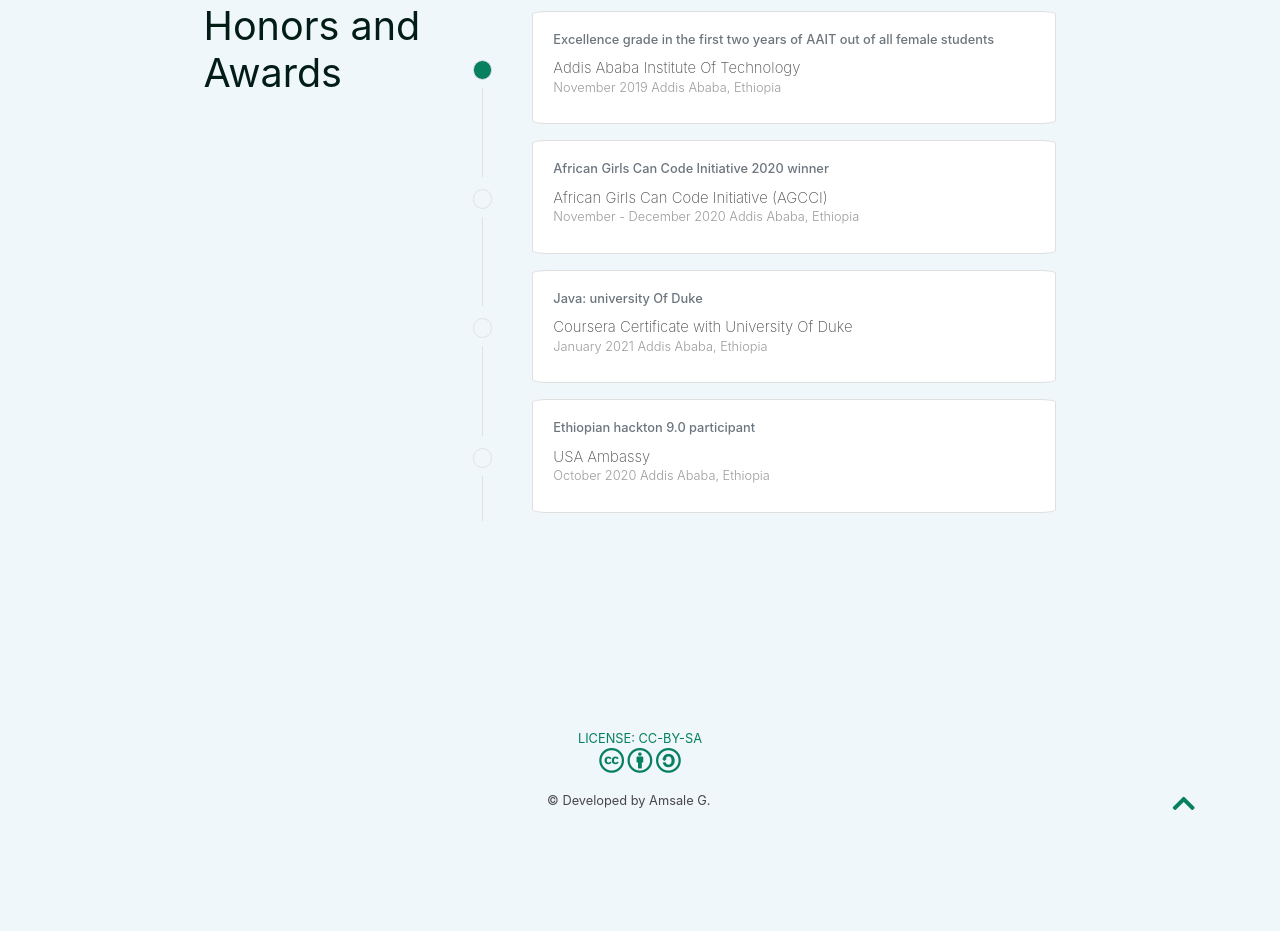
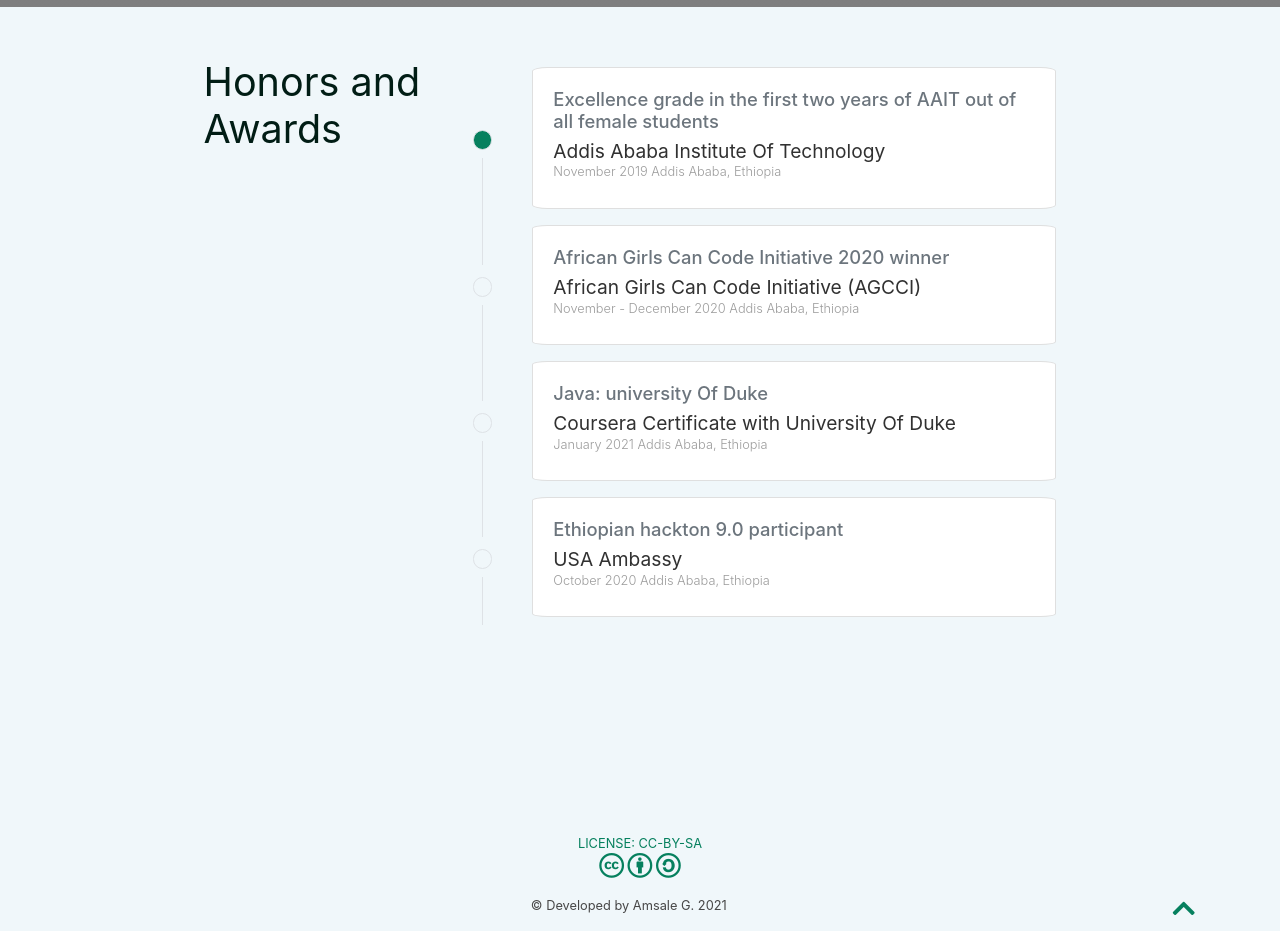
Before and after one commit to Amsalegebrehana/Personal-Website, a plain HTML site: page resume.html in a window 1280 px wide. Shown: the part 1415-2346 px from the top of the page. Before the commit the page ends 2242 px from the top, so only its background shows below. Drawn offline with nearby package versions, Linux system fonts and the light colour scheme; grey boxes are pictures that could not be loaded.

Commit message:
Some changes

```diff
--- a/assets/css/Style.css
+++ b/assets/css/Style.css
@@ -252,13 +252,13 @@
 
 }
 .detail-exp{
-    font-size: .8em;
-    color: rgb(173, 173, 173);
+    font-size: 1.15em;
+    color: rgb(136, 135, 135);
 }
 .exp-inside a{
-    font-size: .62em;
-    color: rgb(78, 77, 77);
-    font-weight: 200;
+    font-size: .8em;
+    color: rgb(49, 49, 49);
+    font-weight: 400;
 }
 .exp-date{
     font-size: .80em;
--- a/resume.html
+++ b/resume.html
@@ -362,7 +362,7 @@
 
 
       <p class="powered-by" style="font-size: .8em;">
-        &copy; Developed by Amsale G.
+        &copy; Developed by Amsale G. 2021
 
         <span class="float-right" aria-hidden="true">
           <a href="#" id="back_to_top">
```
Also changed, not shown: Youthmappers.html (+1 -1 lines), aboutcontact.html (+1 -1 lines), blog.html (+1 -1 lines), contact.html (+6 -6 lines), doriangray.html (+1 -1 lines), gallery.html (+1 -1 lines), index.html (+2 -2 lines).
